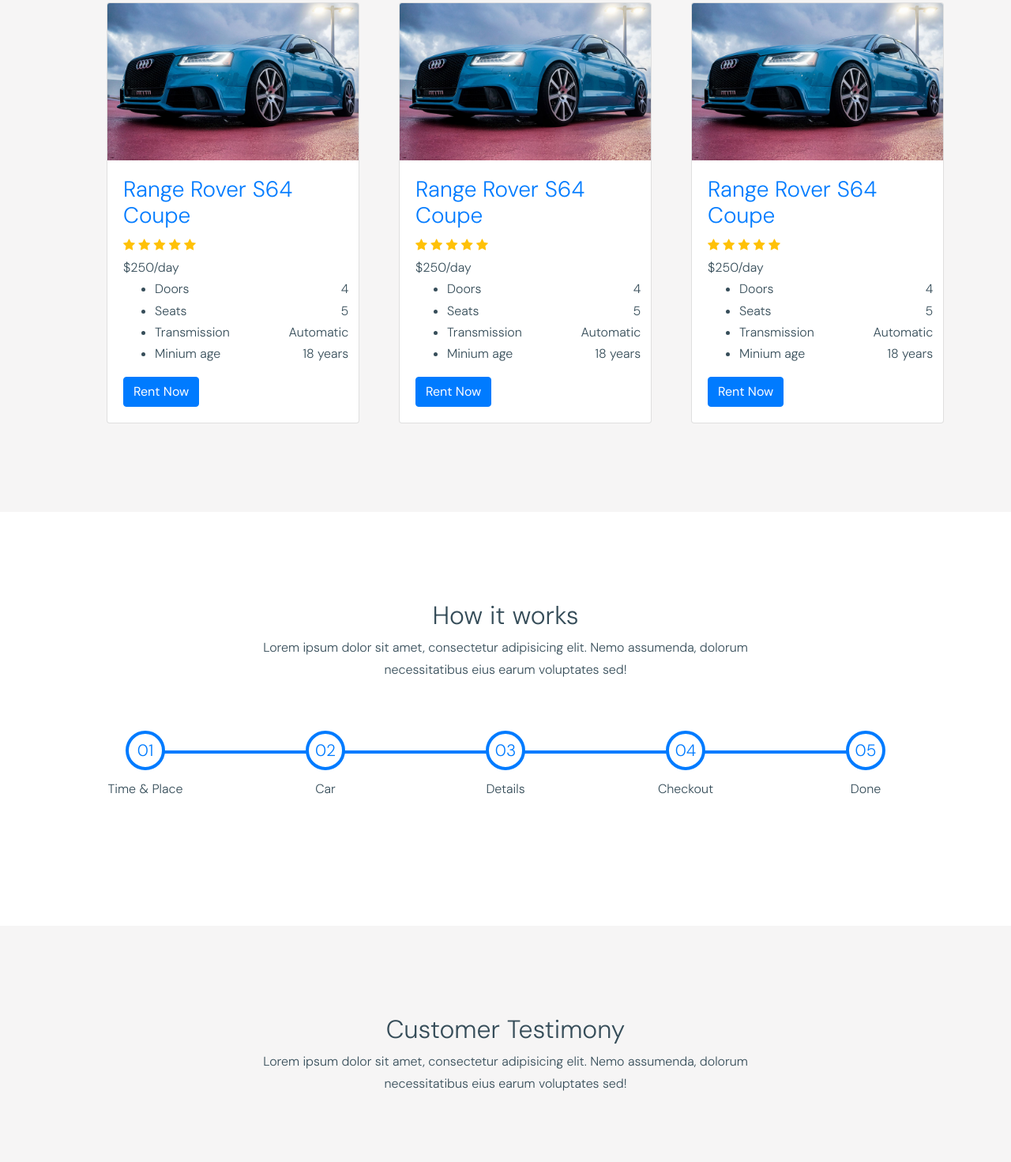
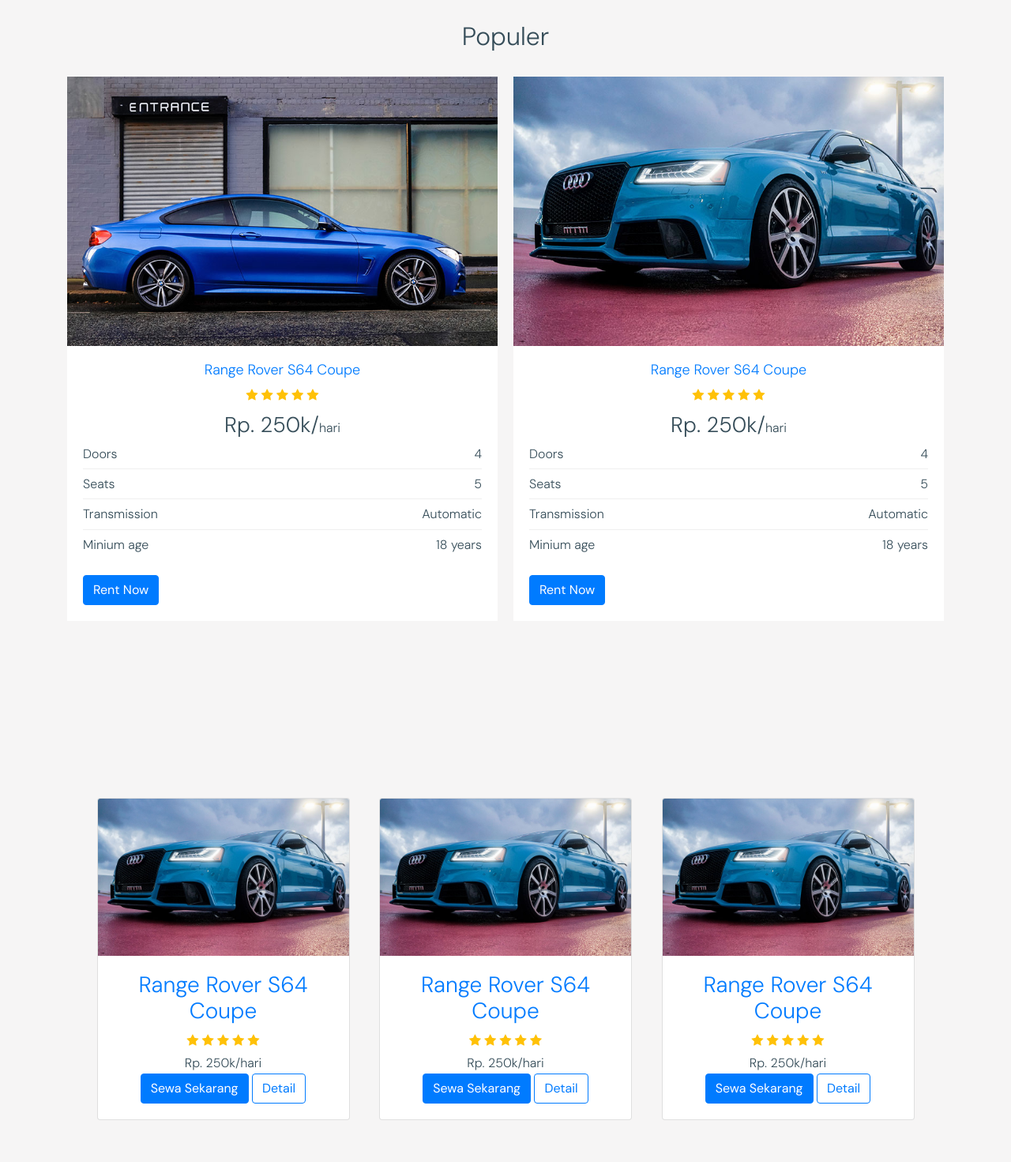
Before and after one commit to novanrohman/dashboard-drivi, a plain HTML site: page index.html in a window 1280 px wide. Shown: the part 1009-2480 px from the top of the page at 79% size. Drawn offline with Linux system fonts and the light colour scheme; files whose address does not match are found by name.

Commit message:
Card Rental

```diff
--- a/css/style.css
+++ b/css/style.css
@@ -1474,10 +1474,11 @@ h1, h2, h3, h4, h5,
       padding-bottom: 5px;
       border-bottom: 1px solid #efefef;
       display: block;
-      position: relative; }
+      position: relative;}
       .item-1 .item-1-contents ul li .spec {
         position: absolute;
-        right: 0; }
+        right: 0;
+       }
       .item-1 .item-1-contents ul li:last-child {
         border-bottom: none; }
   .item-1 .item-1-contents .action {
@@ -1578,3 +1579,7 @@ h1, h2, h3, h4, h5,
     -ms-flex: 0 0 50px;
     flex: 0 0 50px;
     border-radius: 50%; }
+
+ul{
+  list-style: none;
+}
--- a/index.html
+++ b/index.html
@@ -53,7 +53,9 @@
           <div class="col-9  text-right">
 
 
-              <span class="d-inline-block d-lg-none"><a href="#" class="text-white site-menu-toggle js-menu-toggle py-5 text-white"><span class="icon-menu h3 text-white"></span></a></span>
+            <span class="d-inline-block d-lg-none"><a href="#"
+                class="text-white site-menu-toggle js-menu-toggle py-5 text-white"><span
+                  class="icon-menu h3 text-white"></span></a></span>
 
 
 
@@ -106,7 +108,7 @@
                   </li>
                 </ul>
                 <div class="d-flex align-items-center bg-light p-3">
-                  <span>$150/day</span>
+                  <span>Rp. 150k/hari</span>
                   <a href="contact.html" class="ml-auto btn btn-primary">Rent Now</a>
                 </div>
               </div> -->
@@ -163,114 +165,12 @@
 
     <div class="site-section bg-light">
       <div class="container">
+        <h2 class="text-center p-4">Populer</h2>
         <div class="col-lg-12">
           <div class="row">
-            <div class="card ml-auto" style="width: 20rem;">
-              <img src="images/img_1.jpg" class="card-img-top" alt="...">
-              <div class="card-body">
-                <h3><a href="#">Range Rover S64 Coupe</a></h3>
-                  <div class="rating">
-                    <span class="icon-star text-warning"></span>
-                    <span class="icon-star text-warning"></span>
-                    <span class="icon-star text-warning"></span>
-                    <span class="icon-star text-warning"></span>
-                    <span class="icon-star text-warning"></span>
-                  </div>
-                  <div class="rent-price"><span>$250/</span>day</div>
-                  <ul class="specs">
-                    <li>
-                      <span>Doors</span>
-                      <span class="spec">4</span>
-                    </li>
-                    <li>
-                      <span>Seats</span>
-                      <span class="spec">5</span>
-                    </li>
-                    <li>
-                      <span>Transmission</span>
-                      <span class="spec">Automatic</span>
-                    </li>
-                    <li>
-                      <span>Minium age</span>
-                      <span class="spec">18 years</span>
-                    </li>
-                  </ul>
-                  <div class="d-flex action">
-                    <a href="contact.html" class="btn btn-primary">Rent Now</a>
-                  </div>
-              </div>
-            </div>
-            <div class="card ml-auto" style="width: 20rem;">
-              <img src="images/img_1.jpg" class="card-img-top" alt="...">
-              <div class="card-body">
-                <h3><a href="#">Range Rover S64 Coupe</a></h3>
-                  <div class="rating">
-                    <span class="icon-star text-warning"></span>
-                    <span class="icon-star text-warning"></span>
-                    <span class="icon-star text-warning"></span>
-                    <span class="icon-star text-warning"></span>
-                    <span class="icon-star text-warning"></span>
-                  </div>
-                  <div class="rent-price"><span>$250/</span>day</div>
-                  <ul class="specs">
-                    <li>
-                      <span>Doors</span>
-                      <span class="spec">4</span>
-                    </li>
-                    <li>
-                      <span>Seats</span>
-                      <span class="spec">5</span>
-                    </li>
-                    <li>
-                      <span>Transmission</span>
-                      <span class="spec">Automatic</span>
-                    </li>
-                    <li>
-                      <span>Minium age</span>
-                      <span class="spec">18 years</span>
-                    </li>
-                  </ul>
-                  <div class="d-flex action">
-                    <a href="contact.html" class="btn btn-primary">Rent Now</a>
-                  </div>
-              </div>
-            </div>
-            <div class="card ml-auto" style="width: 20rem;">
-              <img src="images/img_1.jpg" class="card-img-top" alt="...">
-              <div class="card-body">
-                <h3><a href="#">Range Rover S64 Coupe</a></h3>
-                  <div class="rating">
-                    <span class="icon-star text-warning"></span>
-                    <span class="icon-star text-warning"></span>
-                    <span class="icon-star text-warning"></span>
-                    <span class="icon-star text-warning"></span>
-                    <span class="icon-star text-warning"></span>
-                  </div>
-                  <div class="rent-price"><span>$250/</span>day</div>
-                  <ul class="specs">
-                    <li>
-                      <span>Doors</span>
-                      <span class="spec">4</span>
-                    </li>
-                    <li>
-                      <span>Seats</span>
-                      <span class="spec">5</span>
-                    </li>
-                    <li>
-                      <span>Transmission</span>
-                      <span class="spec">Automatic</span>
-                    </li>
-                    <li>
-                      <span>Minium age</span>
-                      <span class="spec">18 years</span>
-                    </li>
-                  </ul>
-                  <div class="d-flex action">
-                    <a href="contact.html" class="btn btn-primary">Rent Now</a>
-                  </div>
-              </div>
-            </div>
-            <!-- <div class="nonloop-block-13 owl-carousel">
+
+            <!-- Fluid -->
+            <div class="nonloop-block-13 owl-carousel">
               <div class="item-1">
                 <a href="#"><img src="images/img_1.jpg" alt="Image" class="img-fluid"></a>
                 <div class="item-1-contents">
@@ -283,7 +183,7 @@
                       <span class="icon-star text-warning"></span>
                       <span class="icon-star text-warning"></span>
                     </div>
-                  <div class="rent-price"><span>$250/</span>day</div>
+                    <div class="rent-price"><span>Rp. 250k/</span>hari</div>
                   </div>
                   <ul class="specs">
                     <li>
@@ -322,7 +222,7 @@
                       <span class="icon-star text-warning"></span>
                       <span class="icon-star text-warning"></span>
                     </div>
-                  <div class="rent-price"><span>$250/</span>day</div>
+                    <div class="rent-price"><span>Rp. 250k/</span>hari</div>
                   </div>
                   <ul class="specs">
                     <li>
@@ -347,9 +247,92 @@
                   </div>
                 </div>
               </div>
+            </div>
+          </div>
+        </div>
+      </div>
+    </div>
+  </div>
 
-            </div> -->
-
+  <!-- Card -->
+  <div class="site-section bg-light">
+    <div class="container">
+      <div class="col-lg-12">
+        <div class="row">
+          <!-- Card 1 -->
+          <div class="card mx-auto text-center" style="width: 20rem;">
+            <div class="item-1">
+              <img src="images/img_1.jpg" class="card-img-top" alt="...">
+              <div class="card-body item-1-contentsitem-1-contents">
+                <h3><a href="#">Range Rover S64 Coupe</a></h3>
+                <div class="rating">
+                  <span class="icon-star text-warning"></span>
+                  <span class="icon-star text-warning"></span>
+                  <span class="icon-star text-warning"></span>
+                  <span class="icon-star text-warning"></span>
+                  <span class="icon-star text-warning"></span>
+                </div>
+                <div class="rent-price"><span>Rp. 250k/</span>hari</div>
+                <div class="d-grid gap-2 mx-auto">
+                  <div class="row">
+                    <div class="mx-auto">
+                      <a href="contact.html" class="btn btn-primary">Sewa Sekarang</a>
+                      <a href="contact.html" class="btn btn-outline-primary">Detail</a>
+                    </div>
+                  </div>
+                </div>
+              </div>
+            </div>
+          </div>
+          <!-- Card 1 -->
+          <div class="card mr-auto text-center" style="width: 20rem;">
+            <div class="item-1">
+              <img src="images/img_1.jpg" class="card-img-top" alt="...">
+              <div class="card-body item-1-contentsitem-1-contents">
+                <h3><a href="#">Range Rover S64 Coupe</a></h3>
+                <div class="rating">
+                  <span class="icon-star text-warning"></span>
+                  <span class="icon-star text-warning"></span>
+                  <span class="icon-star text-warning"></span>
+                  <span class="icon-star text-warning"></span>
+                  <span class="icon-star text-warning"></span>
+                </div>
+                <div class="rent-price"><span>Rp. 250k/</span>hari</div>
+                <div class="d-grid gap-2 mx-auto">
+                  <div class="row">
+                    <div class="mx-auto">
+                      <a href="contact.html" class="btn btn-primary">Sewa Sekarang</a>
+                      <a href="contact.html" class="btn btn-outline-primary">Detail</a>
+                    </div>
+                  </div>
+                </div>
+              </div>
+            </div>
+          </div>
+          <!-- Card 1 -->
+          <div class="card mr-auto text-center" style="width: 20rem;">
+            <div class="item-1">
+              <img src="images/img_1.jpg" class="card-img-top" alt="...">
+              <div class="card-body item-1-contentsitem-1-contents">
+                <h3><a href="#">Range Rover S64 Coupe</a></h3>
+                <div class="rating">
+                  <span class="icon-star text-warning"></span>
+                  <span class="icon-star text-warning"></span>
+                  <span class="icon-star text-warning"></span>
+                  <span class="icon-star text-warning"></span>
+                  <span class="icon-star text-warning"></span>
+                </div>
+                <div class="rent-price"><span>Rp. 250k/</span>hari</div>
+                <div class="d-grid gap-2 mx-auto">
+                  <div class="row">
+                    <div class="mx-auto">
+                      <a href="contact.html" class="btn btn-primary">Sewa Sekarang</a>
+                      <a href="contact.html" class="btn btn-outline-primary">Detail</a>
+                    </div>
+                  </div>
+                </div>
+              </div>
+            </div>
           </div>
         </div>
       </div>
@@ -405,7 +388,8 @@
       <div class="row justify-content-center text-center">
         <div class="col-7 text-center mb-5">
           <h2>How it works</h2>
-          <p>Lorem ipsum dolor sit amet, consectetur adipisicing elit. Nemo assumenda, dolorum necessitatibus eius earum voluptates sed!</p>
+          <p>Lorem ipsum dolor sit amet, consectetur adipisicing elit. Nemo assumenda, dolorum necessitatibus
+            eius earum voluptates sed!</p>
         </div>
       </div>
       <div class="how-it-works d-flex">
@@ -439,14 +423,16 @@
         <div class="row justify-content-center text-center mb-5">
           <div class="col-7 text-center mb-5">
             <h2>Customer Testimony</h2>
-            <p>Lorem ipsum dolor sit amet, consectetur adipisicing elit. Nemo assumenda, dolorum necessitatibus eius earum voluptates sed!</p>
+            <p>Lorem ipsum dolor sit amet, consectetur adipisicing elit. Nemo assumenda, dolorum necessitatibus
+              eius earum voluptates sed!</p>
           </div>
         </div>
         <div class="row">
           <div class="col-lg-4 mb-4 mb-lg-0">
             <div class="testimonial-2">
               <blockquote class="mb-4">
-                <p>"Lorem ipsum dolor sit amet, consectetur adipisicing elit. Voluptatem, deserunt eveniet veniam. Ipsam, nam, voluptatum"</p>
+                <p>"Lorem ipsum dolor sit amet, consectetur adipisicing elit. Voluptatem, deserunt eveniet
+                  veniam. Ipsam, nam, voluptatum"</p>
               </blockquote>
               <div class="d-flex v-card align-items-center">
                 <img src="images/person_1.jpg" alt="Image" class="img-fluid mr-3">
@@ -457,7 +443,8 @@
           <div class="col-lg-4 mb-4 mb-lg-0">
             <div class="testimonial-2">
               <blockquote class="mb-4">
-                <p>"Lorem ipsum dolor sit amet, consectetur adipisicing elit. Voluptatem, deserunt eveniet veniam. Ipsam, nam, voluptatum"</p>
+                <p>"Lorem ipsum dolor sit amet, consectetur adipisicing elit. Voluptatem, deserunt eveniet
+                  veniam. Ipsam, nam, voluptatum"</p>
               </blockquote>
               <div class="d-flex v-card align-items-center">
                 <img src="images/person_2.jpg" alt="Image" class="img-fluid mr-3">
@@ -468,7 +455,8 @@
           <div class="col-lg-4 mb-4 mb-lg-0">
             <div class="testimonial-2">
               <blockquote class="mb-4">
-                <p>"Lorem ipsum dolor sit amet, consectetur adipisicing elit. Voluptatem, deserunt eveniet veniam. Ipsam, nam, voluptatum"</p>
+                <p>"Lorem ipsum dolor sit amet, consectetur adipisicing elit. Voluptatem, deserunt eveniet
+                  veniam. Ipsam, nam, voluptatum"</p>
               </blockquote>
               <div class="d-flex v-card align-items-center">
                 <img src="images/person_3.jpg" alt="Image" class="img-fluid mr-3">
@@ -486,7 +474,8 @@
         <div class="row justify-content-center text-center mb-5">
           <div class="col-7 text-center mb-5">
             <h2>Our Blog</h2>
-            <p>Lorem ipsum dolor sit amet, consectetur adipisicing elit. Nemo assumenda, dolorum necessitatibus eius earum voluptates sed!</p>
+            <p>Lorem ipsum dolor sit amet, consectetur adipisicing elit. Nemo assumenda, dolorum necessitatibus
+              eius earum voluptates sed!</p>
           </div>
         </div>
 
@@ -494,28 +483,30 @@
           <div class="col-lg-4 col-md-6 mb-4">
             <div class="post-entry-1 h-100">
               <a href="single.html">
-                <img src="images/post_1.jpg" alt="Image"
-                 class="img-fluid">
+                <img src="images/post_1.jpg" alt="Image" class="img-fluid">
               </a>
               <div class="post-entry-1-contents">
 
                 <h2><a href="single.html">The best car rent in the entire planet</a></h2>
-                <span class="meta d-inline-block mb-3">July 17, 2019 <span class="mx-2">by</span> <a href="#">Admin</a></span>
-                <p>Lorem ipsum dolor sit amet, consectetur adipisicing elit. Dolores eos soluta, dolore harum molestias consectetur.</p>
+                <span class="meta d-inline-block mb-3">July 17, 2019 <span class="mx-2">by</span> <a
+                    href="#">Admin</a></span>
+                <p>Lorem ipsum dolor sit amet, consectetur adipisicing elit. Dolores eos soluta, dolore harum
+                  molestias consectetur.</p>
               </div>
             </div>
           </div>
           <div class="col-lg-4 col-md-6 mb-4">
             <div class="post-entry-1 h-100">
               <a href="single.html">
-                <img src="images/img_2.jpg" alt="Image"
-                 class="img-fluid">
+                <img src="images/img_2.jpg" alt="Image" class="img-fluid">
               </a>
               <div class="post-entry-1-contents">
 
                 <h2><a href="single.html">The best car rent in the entire planet</a></h2>
-                <span class="meta d-inline-block mb-3">July 17, 2019 <span class="mx-2">by</span> <a href="#">Admin</a></span>
-                <p>Lorem ipsum dolor sit amet, consectetur adipisicing elit. Dolores eos soluta, dolore harum molestias consectetur.</p>
+                <span class="meta d-inline-block mb-3">July 17, 2019 <span class="mx-2">by</span> <a
+                    href="#">Admin</a></span>
+                <p>Lorem ipsum dolor sit amet, consectetur adipisicing elit. Dolores eos soluta, dolore harum
+                  molestias consectetur.</p>
               </div>
             </div>
           </div>
@@ -523,14 +514,15 @@
           <div class="col-lg-4 col-md-6 mb-4">
             <div class="post-entry-1 h-100">
               <a href="single.html">
-                <img src="images/img_3.jpg" alt="Image"
-                 class="img-fluid">
+                <img src="images/img_3.jpg" alt="Image" class="img-fluid">
               </a>
               <div class="post-entry-1-contents">
 
                 <h2><a href="single.html">The best car rent in the entire planet</a></h2>
-                <span class="meta d-inline-block mb-3">July 17, 2019 <span class="mx-2">by</span> <a href="#">Admin</a></span>
-                <p>Lorem ipsum dolor sit amet, consectetur adipisicing elit. Dolores eos soluta, dolore harum molestias consectetur.</p>
+                <span class="meta d-inline-block mb-3">July 17, 2019 <span class="mx-2">by</span> <a
+                    href="#">Admin</a></span>
+                <p>Lorem ipsum dolor sit amet, consectetur adipisicing elit. Dolores eos soluta, dolore harum
+                  molestias consectetur.</p>
               </div>
             </div>
           </div>
@@ -545,7 +537,8 @@
         <div class="row">
           <div class="col-lg-3">
             <h2 class="footer-heading mb-4">About Us</h2>
-                <p>Far far away, behind the word mountains, far from the countries Vokalia and Consonantia, there live the blind texts. </p>
+            <p>Far far away, behind the word mountains, far from the countries Vokalia and Consonantia, there
+              live the blind texts. </p>
           </div>
           <div class="col-lg-8 ml-auto">
             <div class="row">
@@ -597,7 +590,10 @@
             <div class="border-top pt-5">
               <p>
                 <!-- Link back to Colorlib can't be removed. Template is licensed under CC BY 3.0. -->
-            Copyright &copy;<script>document.write(new Date().getFullYear());</script> All rights reserved | This template is made with <i class="icon-heart text-danger" aria-hidden="true"></i> by <a href="https://colorlib.com" target="_blank" >Colorlib</a>
+                Copyright &copy;
+                <script>document.write(new Date().getFullYear());</script> All rights reserved | This template
+                is made with <i class="icon-heart text-danger" aria-hidden="true"></i> by <a href="https://colorlib.com"
+                  target="_blank">Colorlib</a>
                 <!-- Link back to Colorlib can't be removed. Template is licensed under CC BY 3.0. -->
               </p>
             </div>
```
Lines whose indentation alone changed are shown as unchanged.
